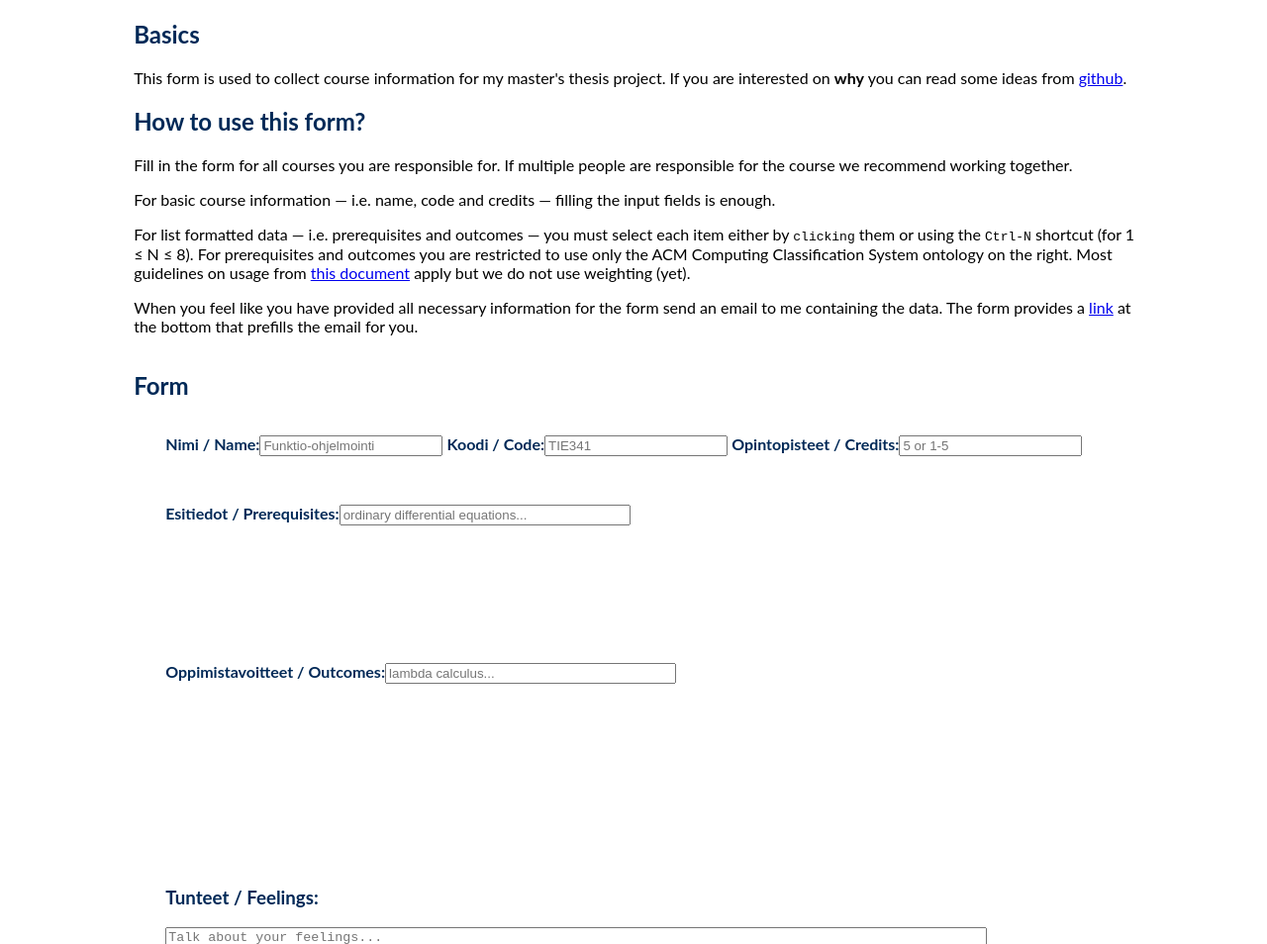
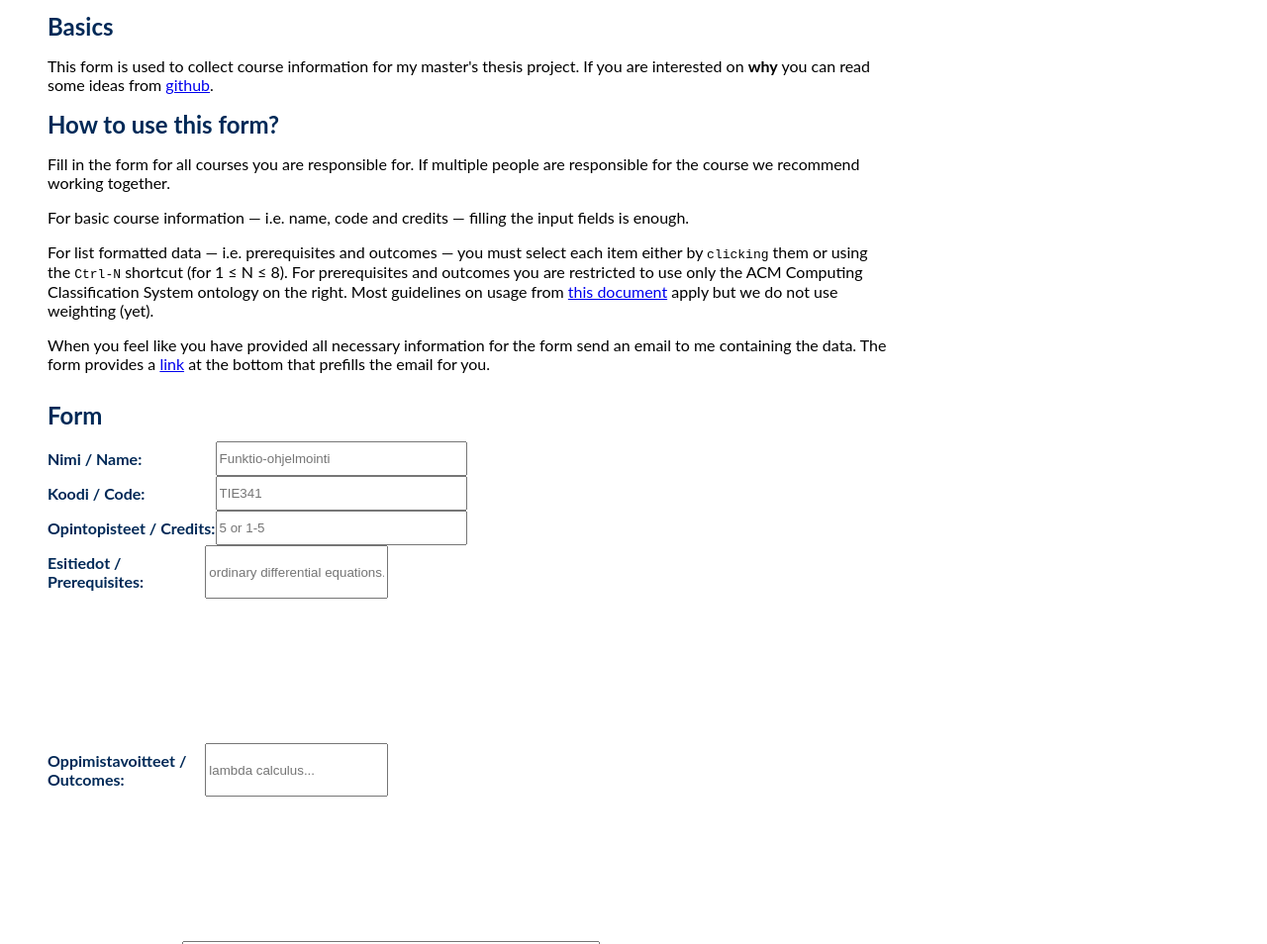
Before and after one commit to teemupaloniemi/gronto, a plain HTML site: page form/web/index.html in a window 1280 px wide. Shown: the top 954 px of the page at 99% size. Drawn offline with Linux system fonts and the light colour scheme.

Commit message:
fix: Streamline the interface.

```diff
--- a/form/web/index.html
+++ b/form/web/index.html
@@ -5,71 +5,71 @@
   <title>JYU Course Form</title>
   <style>
 
+    /* DOM elements */
     body {
       font-family: Lato,Helvetica Neue,Helvetica,Arial,sans-serif;
       margin-top: 0;
       margin-right: 0;
       display: grid;
-      grid-template-rows: 1fr 9fr;
-      grid-template-areas: "info" "form";
+      grid-template-areas: "info"
+                           "form";
+      margin-left: 3em;
+      margin-right: 30%;;
     }
-
-    h1, h2, h3, span {color: #002957; }
+    h1, h2, h3, span {
+      color: #002957;
+      margin-bottom: 0.5em;
+      margin-top: 0.5em;
+    }
     p { width: 100%; }
     pre { white-space: pre-wrap; }
 
-    .row {
-      display: grid;
-      grid-template-rows: 1fr 4fr;
-      height: 20vh;
-      overflow: hidden;
-    }
-
-    .block {
-      padding: 1em;
-      margin: 1em;
-    }
-
+    /* Classes */
     .lp {
       display: grid;
       overflow: auto;
       grid-template-columns: 1fr 1fr;
     }
-
-    .fzf-header {
-      height: 2em;
+    .header-basic {
+      display: grid;
+      grid-template-columns: 2fr 3fr 5fr;
+    }
+    .header-fzf {
+      display: grid;
+      grid-template-columns: 4fr 4fr 2fr;
     }
 
+
+
+    /* IDs */
     #fzf {
       display: grid;
       grid-template-rows: 1fr 1fr;
+      grid-template-columns: 1fr 1fr;
+      grid-template-areas: "preds output"
+                           "outcs output";
+      height: 50vh;
     }
-
     #oo li:hover, #op li:hover {
       cursor: pointer;
       color: green;
     }
-
     #op, #oo {
+      overflow: auto;
       color: grey;
     }
-
-
     #so li:hover, #sp li:hover {
       cursor: pointer;
       color: red;
     }
-
     #oo ul, #op ul { padding: 0; }
     #oo li, #op li { list-style: none; }
     #so li, #sp li { list-style-type: square; }
-
     #feelings-block,
-    #feelings { width: 90%; }
-    #ip, #io  { width: 30%; }
+    #feelings { width: 70%; }
     #result   { grid-area: result; }
-    #form     { grid-area: form; margin-left: 10%; margin-right: 10%; }
-    #info     { grid-area: info; margin-left: 10%; margin-right: 10%; }
+    #form     { grid-area: form; }
+    #info     { grid-area: info; }
     #acm-box  { grid-area: acm; }
     #acm-box, #acm {
       margin: 0;
@@ -77,6 +77,9 @@
       height: 100vh;
       width: 100%;
     }
+    #preqs-box { grid-area: preds; }
+    #outcs-box { grid-area: outcs; }
+    #output-box { grid-area: output; overflow: auto; }
 
   </style>
 </head>
@@ -118,35 +121,45 @@
 
     <form id="form">
       <h2>Form</h2>
-      <div class="block">
-        <span><strong>Nimi / Name:</strong></span><input required id="name" placeholder="Funktio-ohjelmointi">
-        <span><strong>Koodi / Code:</strong></span><input required id="code" placeholder="TIE341">
-        <span><strong>Opintopisteet / Credits:</strong></span><input required id="credits" placeholder="5 or 1-5">
+      <div class="header-basic">
+        <span><strong>Nimi / Name:</strong></span><input required type="text" id="name" placeholder="Funktio-ohjelmointi">
+      </div>
+      <div class="header-basic">
+        <span><strong>Koodi / Code:</strong></span><input required type="text" id="code" placeholder="TIE341">
+      </div>
+      <div class="header-basic">
+        <span><strong>Opintopisteet / Credits:</strong></span><input required type="text" id="credits" placeholder="5 or 1-5">
       </div>
 
-      <div id="fzf" class="block">
-        <div tabindex="-1" class="row">
-          <div class="fzf-header">
-            <span><strong>Esitiedot / Prerequisites:</strong></span><input required pattern="^[a-zA-Z]+$" type="text" id="ip" placeholder="ordinary differential equations...">
+      <div id="fzf">
+        <!-- Prerequisites search -->
+        <div id="preqs-box" tabindex="-1">
+          <div class="header-fzf">
+            <span><strong>Esitiedot / Prerequisites:</strong></span><input required type="text" id="ip" placeholder="ordinary differential equations...">
           </div>
           <div tabindex="-1" class="lp">
             <ul id="sp"></ul>
-            <ul id="op"></ul>
           </div>
         </div>
 
-        <div tabindex="-1" class="row">
-          <div class="fzf-header">
-            <span><strong>Oppimistavoitteet / Outcomes:</strong></span><input required pattern="^[a-zA-Z]+$" type="text" id="io" placeholder="lambda calculus...">
+        <!-- Outcomes search -->
+        <div id="outcs-box" tabindex="-1">
+          <div class="header-fzf">
+            <span><strong>Oppimistavoitteet / Outcomes:</strong></span><input required type="text" id="io" placeholder="lambda calculus...">
           </div>
           <div tabindex="-1" class="lp">
             <ul id="so"></ul>
-            <ul id="oo"></ul>
           </div>
         </div>
+
+        <!-- Search output list -->
+        <div id="output-box" tabindex="-1">
+          <ul id="o"></ul>
+        </div>
       </div>
+
       <div id="feelings-block" class="block">
-        <h3>Tunteet / Feelings:</h3>
+        <span><strong>Tunteet / Feelings:</strong></span>
         <textarea rows=10 id="feelings" placeholder="Talk about your feelings..."></textarea>
       </div>
 
--- a/form/web/main.js
+++ b/form/web/main.js
@@ -79,12 +79,14 @@ class FZF_UI {
       const idx = c - 49;
       if (this.rl.length > idx) {
         this.rl[idx].click();
+        this.input.value = '';
       }
     }
   }
 
   init() {
     this.input.addEventListener('keydown', (e) => { this.keyHandler(e); });
+    this.renderResults("");
   }
 }
 
@@ -159,9 +161,12 @@ document.addEventListener('click', updateRes);
 
 const data = await get("acm.json")
 
-const fzfp = new FZF_UI(flatten(data), "ip", "op", "sp");
-const fzfo = new FZF_UI(flatten(data), "io", "oo", "so");
+const fzfp = new FZF_UI(flatten(data), "ip", "o", "sp");
+const fzfo = new FZF_UI(flatten(data), "io", "o", "so");
 
 fzfp.init();
 fzfo.init();
+
+document.getElementById("name").focus();
+
 updateRes();
```
